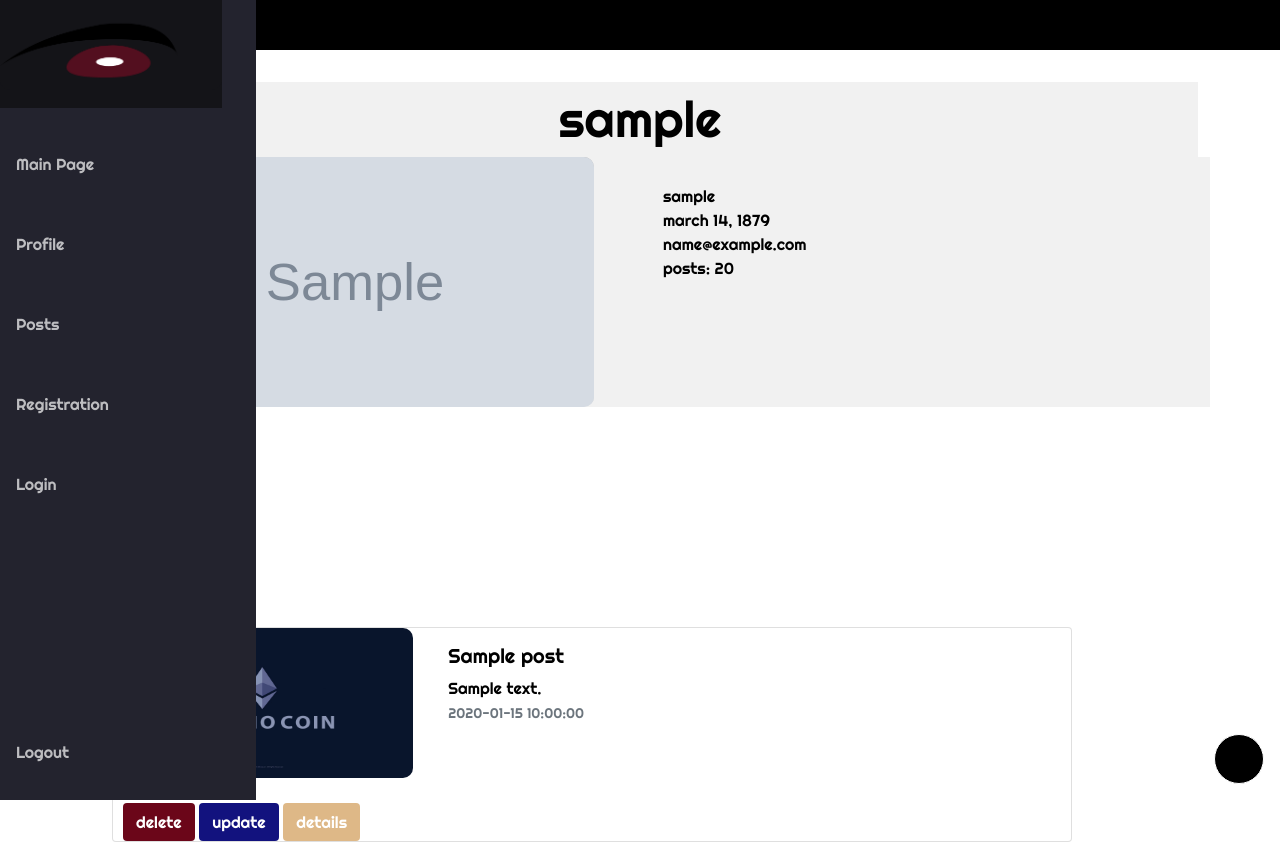
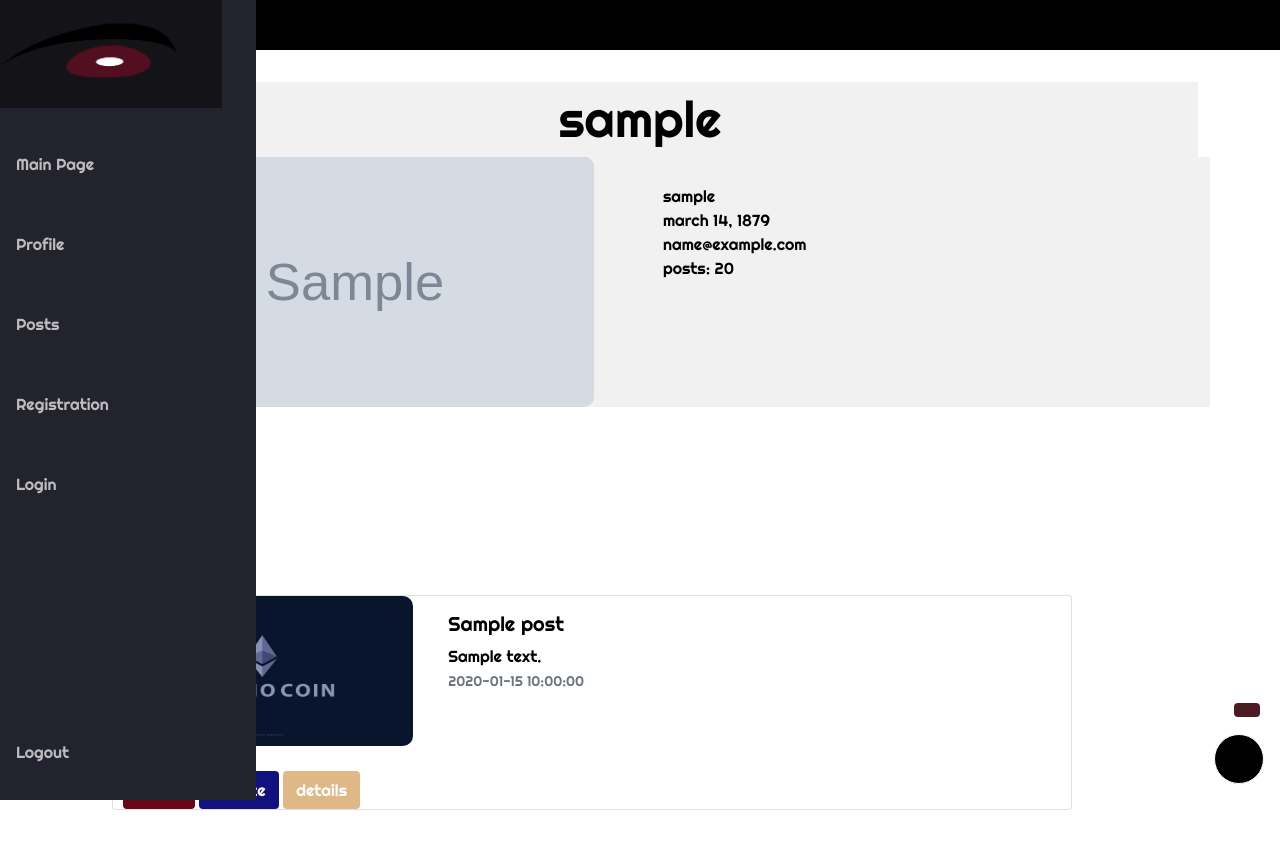
Before and after one commit to AlbertBagdos256/Portfolio, a Flask app: template blog/templates/profile.html in a window 1280 px wide. After the commit the page ends 810 px from the top, so only its background shows below. Run offline with Flask 2, Linux system fonts and the light colour scheme; a user stored in the database is signed in; tables that the repository leaves empty hold one stand-in row (values such as "Sample post"); the template is opened without the code that fills it: values that come from a table or form of the project are taken from there, most other values are stand-ins (such as "Sample title", 1, 10 or a date in 2020); grey boxes marked "Sample" are stand-in pictures; some libraries are stand-ins or nearby versions; some web fonts are replaced.

Commit message:
Update profile.css

```diff
--- a/blog/static/css/profile.css
+++ b/blog/static/css/profile.css
@@ -245,3 +245,12 @@ i {
     padding-top: 25%;
 
 }
+
+.post {
+    background: #4D1B24;
+}
+.block {
+    position: fixed;
+    bottom: 80px;
+    right: 20px;
+}
```
